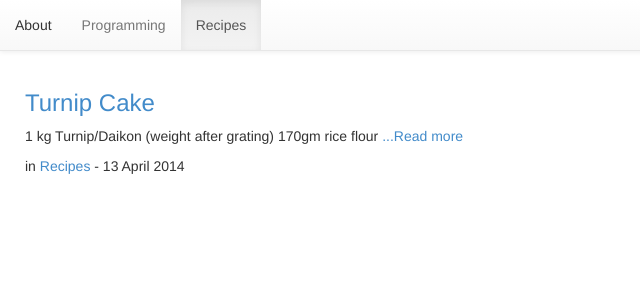
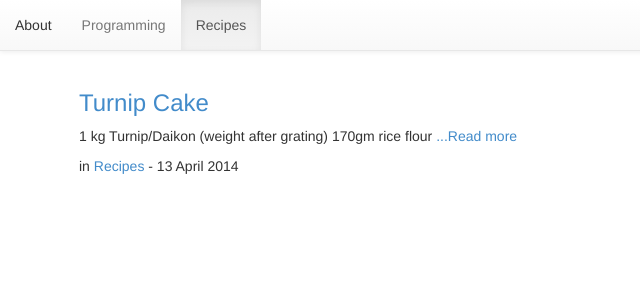
Before and after one commit to kitchoi/kitchoi.github.io, a Jekyll site: the page built from recipes.md, in a window 1280 px wide. Shown: the top 300 px of the page, without its empty margins (0-640 px from the left). Built offline with Jekyll 4.4.1, drawn with Linux system fonts in a browser that asks for light colours; Markdown is read by kramdown in place of the engine named in the settings.

Commit message:
Generalised the header and navbar.  Fix the screen responsivity for phones

```diff
--- /dev/null
+++ b/_includes/header.html
@@ -0,0 +1,16 @@
+    <meta http-equiv="Content-type" content="text/html">
+    <meta name="viewport" content="width=device-width, initial-scale=1.0">
+    <title>{{ page.title }} :: Kit-Yan Choi :: </title>
+    <link rel="stylesheet" href="/css/bootstrap.css"/>
+    <link rel="stylesheet" href="/css/bootstrap-theme.css"/>
+    <link rel="stylesheet" type="text/css" href="/css/syntax.css">
+    <script src="/js/jquery.js"></script>
+    <script src="/js/bootstrap.js"></script>
+    <style>
+      body {
+      padding-top: 70px;
+      padding-left: 5%;
+      padding-right: 5%;
+      width: 90%;
+      }
+    </style>
--- a/_includes/menu-bar.html
+++ b/_includes/menu-bar.html
@@ -1,3 +1,4 @@
+<nav class="navbar navbar-default navbar-fixed-top" role="navigation">
 	<!-- Brand and toggle get grouped for better mobile display -->
 	<div class="navbar-header">
 	  <button type="button" class="navbar-toggle" data-toggle="collapse" data-target="#bs-example-navbar-collapse-1">
@@ -31,3 +32,4 @@
             </li>
 	  </ul>
 	</div><!-- /.navbar-collapse -->
+</nav>
--- a/_layouts/post-list.html
+++ b/_layouts/post-list.html
@@ -1,24 +1,10 @@
 <html>
   <head>
-    <meta http-equiv="Content-type" content="text/html">
-    <title>{{ page.title }} :: Kit-Yan Choi :: </title>
-    <link rel="stylesheet" href="/css/bootstrap.css"/>
-    <link rel="stylesheet" href="/css/bootstrap-theme.css"/>
-    <link rel="stylesheet" type="text/css" href="/css/syntax.css">
-    <script src="/js/jquery.js"></script>
-    <script src="/js/bootstrap.js"></script>
-    <style>
-      body {
-      padding-top: 70px;
-      padding-left: 10px;
-      }
-    </style>
+    {% include header.html %}
   </head>
   <body>
     <div class="container-fluid">
-    <nav class="navbar navbar-default navbar-fixed-top" role="navigation">
       {% include menu-bar.html %}
-    </nav>
       <div id='content'>
 	{% for post in site.posts %}
 	{% if post.categories contains page.category %}
@@ -38,7 +24,6 @@
 	{% endif %}
 	{% endfor %}
       </div>
-    </div><!-- /.container-fluid -->
-
+    </div>
 </body>
 </html>
```
Also changed, not shown: _layouts/master.html (+4 -17 lines).
